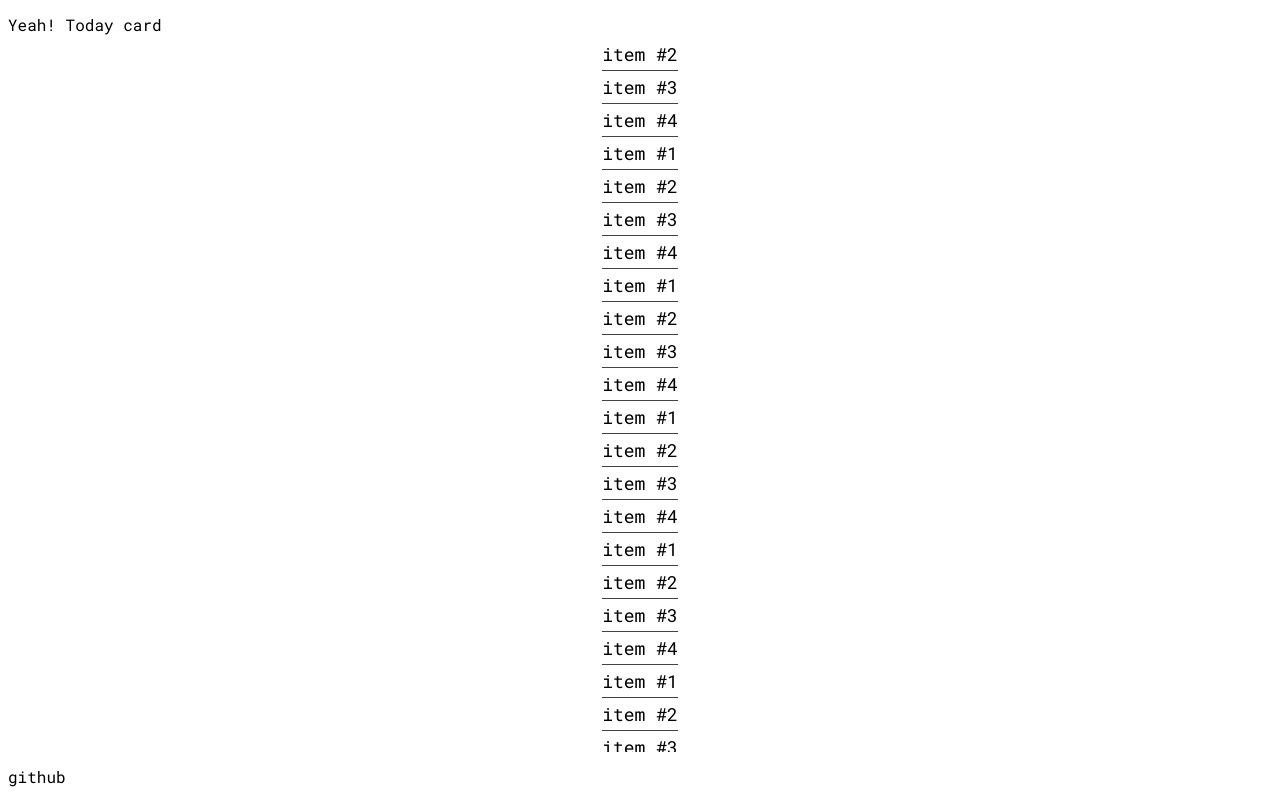
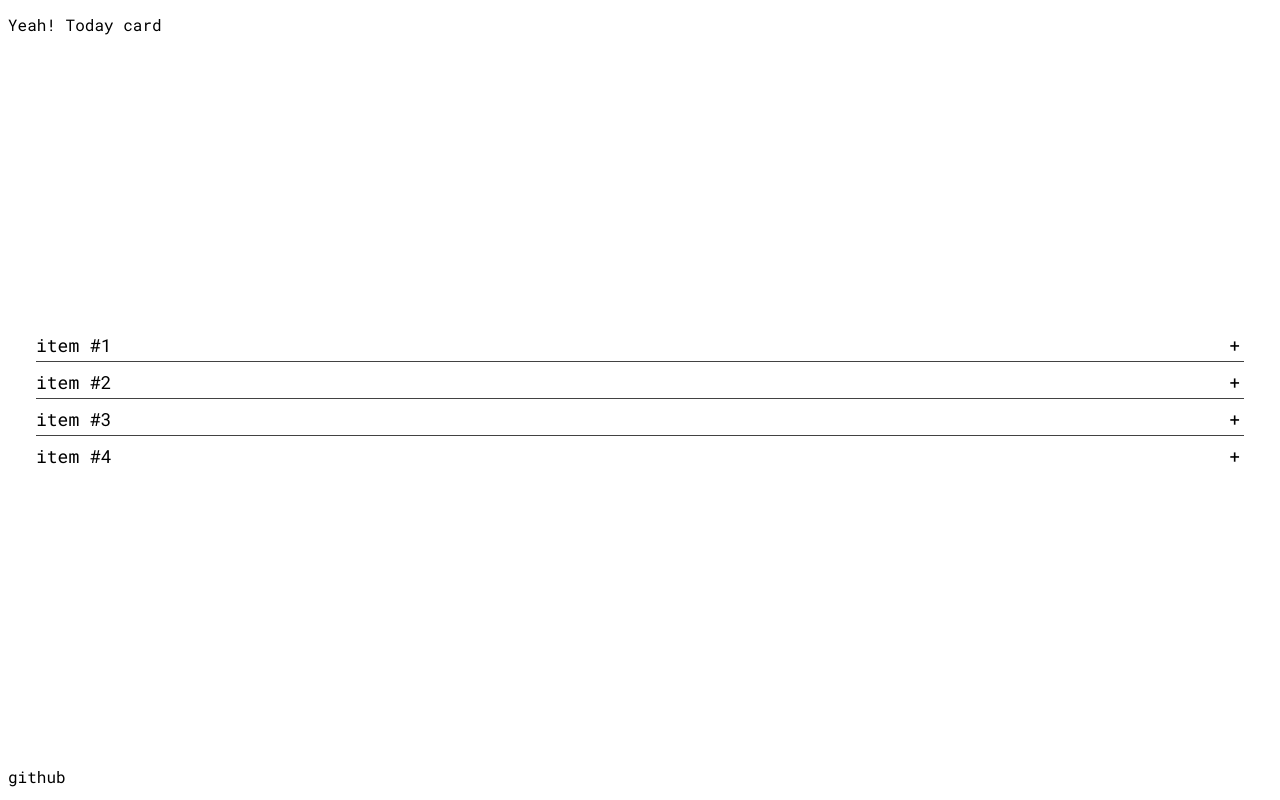
Before and after one commit to flashback2k14/YeahTodayCard, a website: page index.html in a window 1280 px wide. Drawn offline with Linux system fonts and the light colour scheme.

Commit message:
implement (#4)

```diff
--- a/css/main.css
+++ b/css/main.css
@@ -28,20 +28,49 @@ main {
 }
 
 .card-list {
-  margin: 16px;
+  width: 100vw;
+  margin: 32px;
   padding: 0;
   list-style: none;
 }
 
-.card-list_item {
-  font-size: large;
+.card-item {
+  margin: 4px;
   padding-top: 4px;
   padding-bottom: 4px;
   border-bottom: 1px #424242 solid;
+  cursor: pointer;
+  transition: 0.4s;
 }
 
-.card-list_item:last-child {
+.card-item:last-child {
   border-bottom: none;
+}
+
+.active,
+.card-item:hover {
+  background: rgba(0, 0, 0, 0.2);
+}
+
+.card-item_title {
+  margin: 4px 0;
+  font-size: large;
+}
+
+.card-item_title:after {
+  float: right;
+  margin-left: 4px;
+  margin-right: 4px;
+  color: #000;
+  content: '\002B';
+}
+
+.active:after {
+  content: '\2212';
+}
+
+.card-item_content {
+  margin: 4px 0;
 }
 
 footer {
@@ -54,3 +83,11 @@ footer {
 footer span {
   margin-left: 8px;
 }
+
+.visible {
+  display: flex;
+}
+
+.hidden {
+  display: none;
+}
--- a/index.html
+++ b/index.html
@@ -12,34 +12,24 @@
       <span>Yeah! Today card</span>
     </header>
     <main>
-      <section>
-        <ul class="card-list">
-          <li class="card-list_item">item #1</li>
-          <li class="card-list_item">item #2</li>
-          <li class="card-list_item">item #3</li>
-          <li class="card-list_item">item #4</li>
-          <li class="card-list_item">item #1</li>
-          <li class="card-list_item">item #2</li>
-          <li class="card-list_item">item #3</li>
-          <li class="card-list_item">item #4</li>
-          <li class="card-list_item">item #1</li>
-          <li class="card-list_item">item #2</li>
-          <li class="card-list_item">item #3</li>
-          <li class="card-list_item">item #4</li>
-          <li class="card-list_item">item #1</li>
-          <li class="card-list_item">item #2</li>
-          <li class="card-list_item">item #3</li>
-          <li class="card-list_item">item #4</li>
-          <li class="card-list_item">item #1</li>
-          <li class="card-list_item">item #2</li>
-          <li class="card-list_item">item #3</li>
-          <li class="card-list_item">item #4</li>
-          <li class="card-list_item">item #1</li>
-          <li class="card-list_item">item #2</li>
-          <li class="card-list_item">item #3</li>
-          <li class="card-list_item">item #4</li>
-        </ul>
-      </section>
+      <ul class="card-list">
+        <li class="card-item">
+          <span class="card-item_title">item #1</span>
+          <section class="card-item_content hidden">Lorem ipsum.</section>
+        </li>
+        <li class="card-item">
+          <span class="card-item_title">item #2</span>
+          <section class="card-item_content hidden">Lorem ipsum.</section>
+        </li>
+        <li class="card-item">
+          <span class="card-item_title">item #3</span>
+          <section class="card-item_content hidden">Lorem ipsum.</section>
+        </li>
+        <li class="card-item">
+          <span class="card-item_title">item #4</span>
+          <section class="card-item_content hidden">Lorem ipsum.</section>
+        </li>
+      </ul>
     </main>
     <footer>
       <span>github</span>
--- a/js/main.js
+++ b/js/main.js
@@ -1,3 +1,36 @@
 (() => {
-  console.log('Ready to rock!');
+  const UI = {
+    cardItems: [...document.querySelectorAll('.card-item')],
+  };
+
+  const _handleCardContentVisibility = (ev) => {
+    const title = ev.currentTarget.children[0];
+    title.classList.toggle('active');
+    const content = ev.currentTarget.children[1];
+    if (content.classList.contains('hidden')) {
+      content.classList.remove('hidden');
+      content.classList.add('visible');
+    } else {
+      content.classList.remove('visible');
+      content.classList.add('hidden');
+    }
+  };
+
+  const _initHandler = () => {
+    UI.cardItems.forEach((cardItem) => {
+      cardItem.addEventListener('click', _handleCardContentVisibility);
+    });
+  };
+
+  const init = () => {
+    _initHandler();
+
+    window.addEventListener('beforeunload', () => {
+      UI.cardItems.forEach((cardItem) => {
+        cardItem.removeEventListener('click', _handleCardContentVisibility);
+      });
+    });
+  };
+
+  init();
 })();
```
